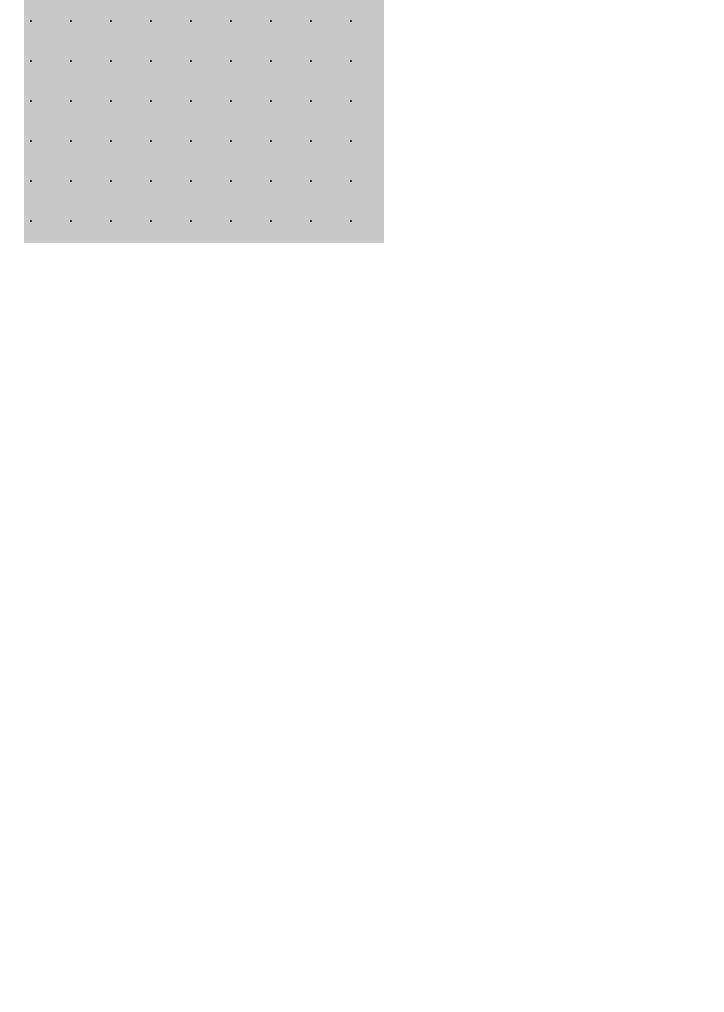
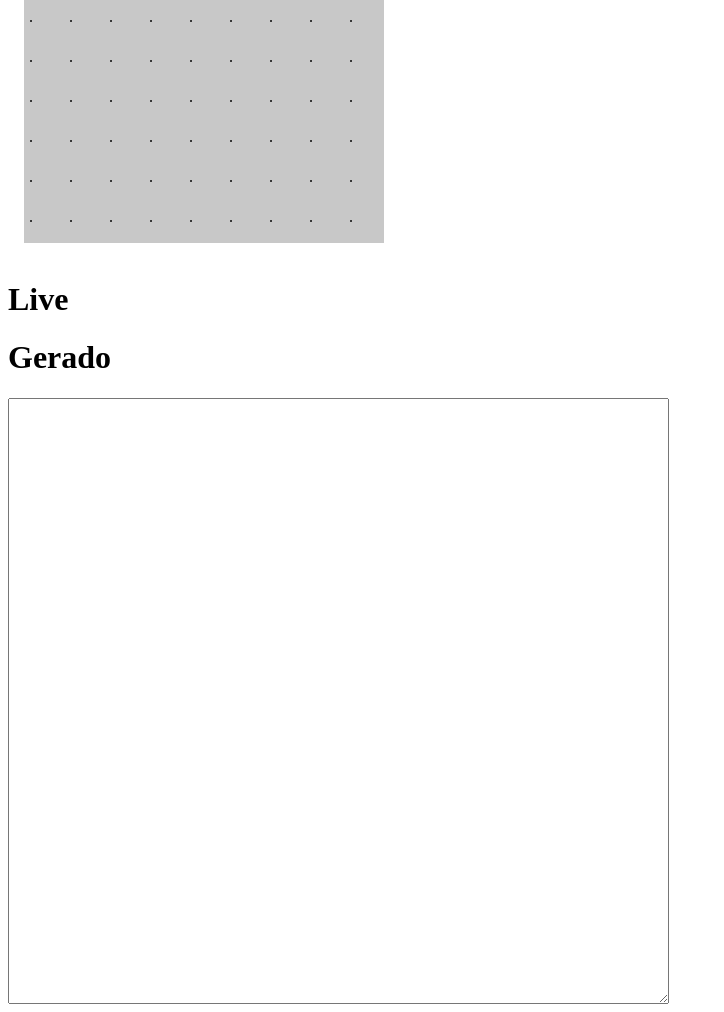
Before and after one commit to taboca/TelaSocial-Grid-Type, a plain HTML site: page editor.html in a window 1280 px wide. Shown: the part 500-1512 px from the top of the page, without its empty margins (0-724 px from the left). Before the commit the page ends 800 px from the top, so only its background shows below. Drawn offline with Linux system fonts and the light colour scheme.

Commit message:
Editor dumps output

```diff
--- a/editor.html
+++ b/editor.html
@@ -33,6 +33,7 @@
 		}
 alert(buff);
 		grid(buff,9,'container');
+document.getElementById('output').value=(document.getElementById('container').innerHTML);
  	}
 	var index = 0;
 	function makeElements(str1,str2) {
@@ -126,9 +127,12 @@ Regras: você tem que preencher tudo, com o mouse ( down e arrasta solta ). Vc s
 <div id='editor' style='width:360px;height:640px;display:inline-block;margin:1em'>
 
 </div>
-<div id='container' style='display:inline-block'>
-
+<h1>Live</h1>
+<div id='container' >
 </div>
+<h1>Gerado</h1>
+<textarea id='output' rows='40' cols='80'>
+</textarea>
 
 </body>
 </html>
```
